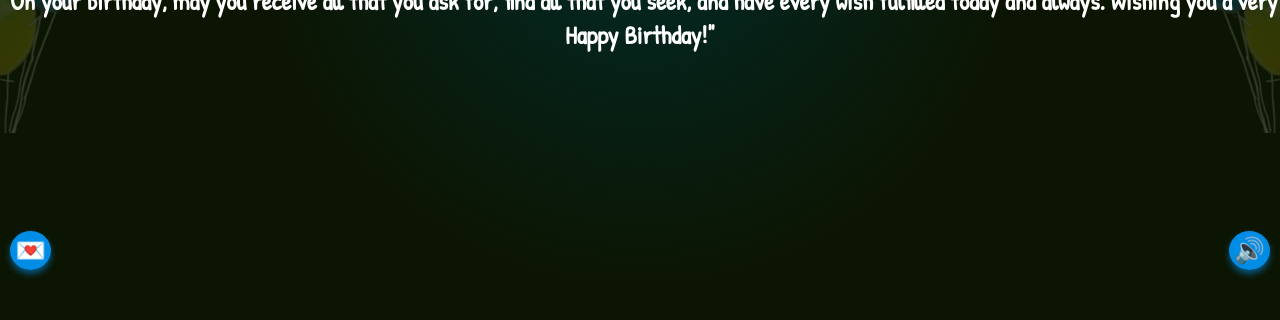
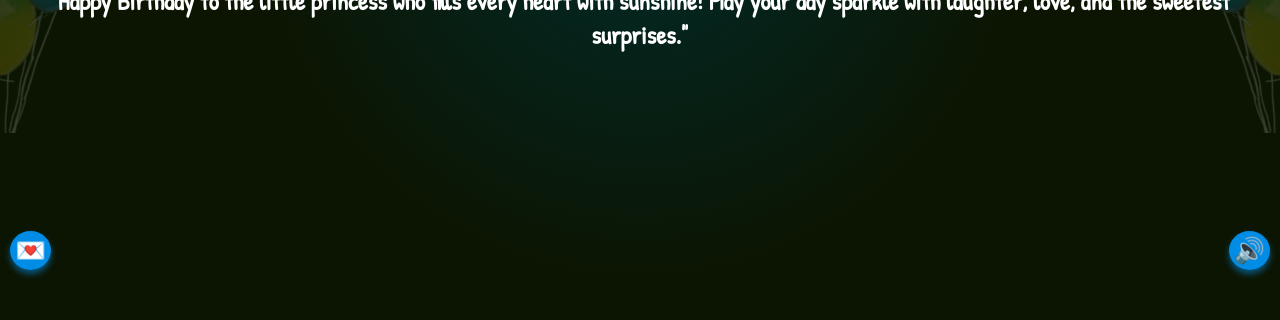
Before and after one commit to Psk2024/seyanshi, a plain HTML site: page index.html in a window 1280 px wide. Shown: the part 520-840 px from the top of the page. Drawn offline with Linux system fonts and the light colour scheme; a script that the page names is missing.

Commit message:
Update index.html

```diff
--- a/index.html
+++ b/index.html
@@ -256,8 +256,7 @@ input, textarea {
             <span class="heart-beat">❤️</span>
             <br>
             <span class="handwriting-text">
-                "On your birthday, may you receive all that you ask for, find all that you seek, and have every wish fulfilled today and always. Wishing you a very Happy Birthday!"
-
+                "Happy Birthday to the little princess who fills every heart with sunshine! May your day sparkle with laughter, love, and the sweetest surprises."
 
             </span>
         </div>
```
